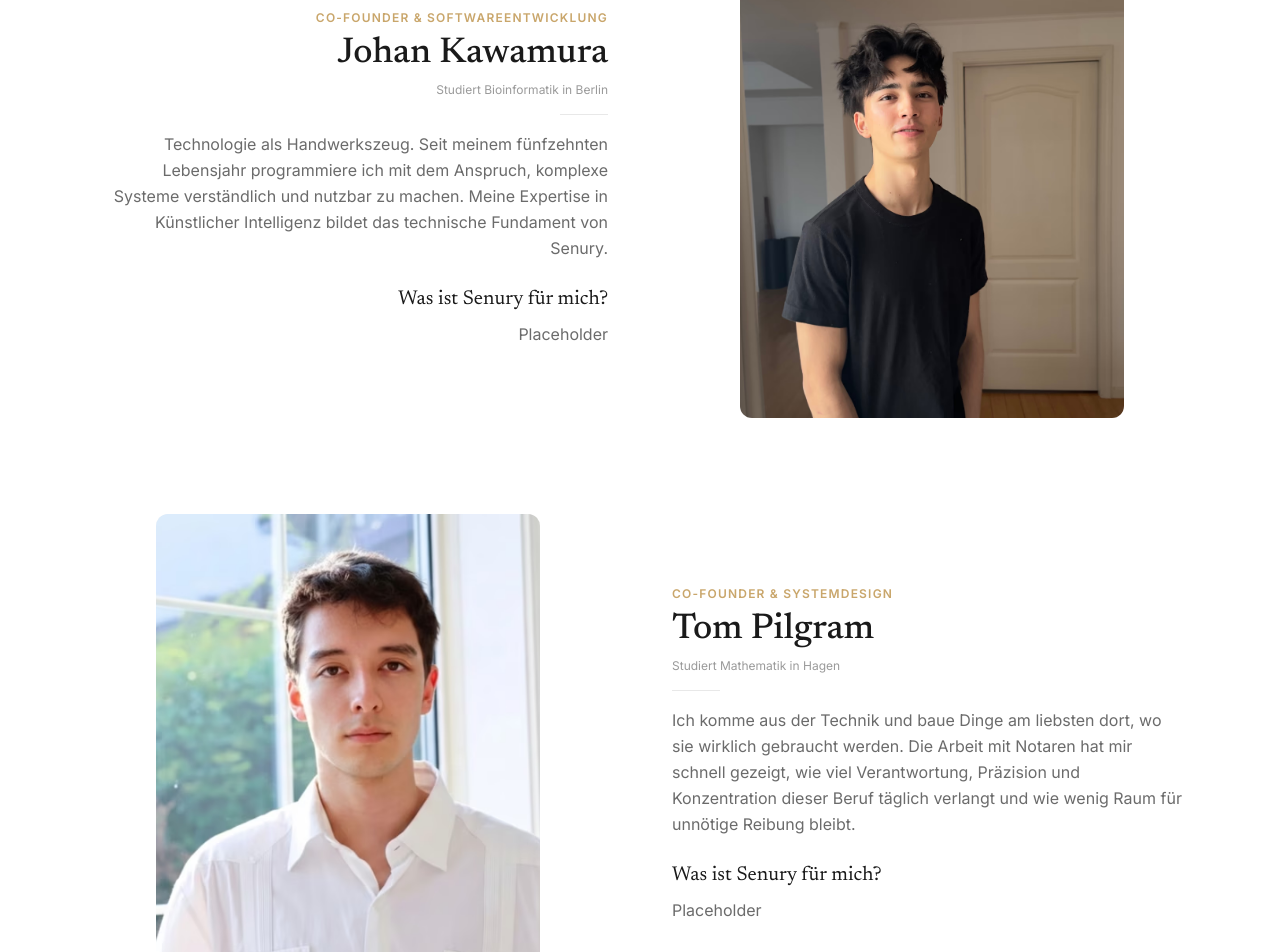
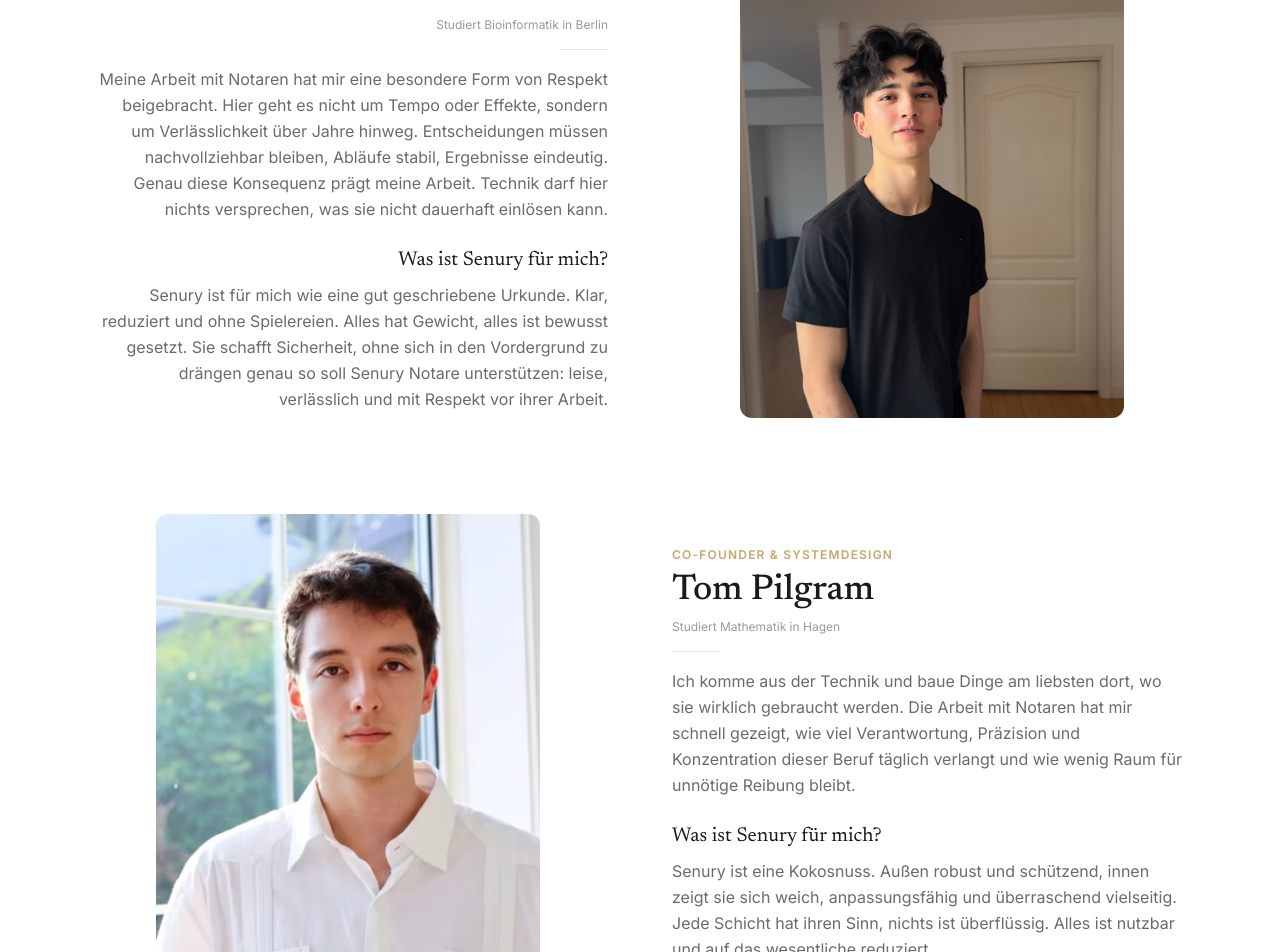
Before and after one commit to Senury/lawyer-ai, a Next.js app: page /ueber-uns in a window 1280 px wide. Shown: the part 1260-2212 px from the top of the page. Built offline with nearby package versions, Linux system fonts and the light colour scheme.

Commit message:
v1: DONE!!

```diff
--- a/app/ueber-uns/page.tsx
+++ b/app/ueber-uns/page.tsx
@@ -34,9 +34,9 @@ const teamMembers = [
     },
     education: "Studiert Bioinformatik in Berlin",
     bio: [
-      "Technologie als Handwerkszeug. Seit meinem fünfzehnten Lebensjahr programmiere ich mit dem Anspruch, komplexe Systeme verständlich und nutzbar zu machen. Meine Expertise in Künstlicher Intelligenz bildet das technische Fundament von Senury.",
+      "Meine Arbeit mit Notaren hat mir eine besondere Form von Respekt beigebracht. Hier geht es nicht um Tempo oder Effekte, sondern um Verlässlichkeit über Jahre hinweg. Entscheidungen müssen nachvollziehbar bleiben, Abläufe stabil, Ergebnisse eindeutig. Genau diese Konsequenz prägt meine Arbeit. Technik darf hier nichts versprechen, was sie nicht dauerhaft einlösen kann.",
       "Was ist Senury für mich?",
-      "Placeholder"
+      "Senury ist für mich wie eine gut geschriebene Urkunde. Klar, reduziert und ohne Spielereien. Alles hat Gewicht, alles ist bewusst gesetzt. Sie schafft Sicherheit, ohne sich in den Vordergrund zu drängen genau so soll Senury Notare unterstützen: leise, verlässlich und mit Respekt vor ihrer Arbeit."
     ],
     number: "02",
   },
@@ -52,7 +52,7 @@ const teamMembers = [
     bio: [
       "Ich komme aus der Technik und baue Dinge am liebsten dort, wo sie wirklich gebraucht werden. Die Arbeit mit Notaren hat mir schnell gezeigt, wie viel Verantwortung, Präzision und Konzentration dieser Beruf täglich verlangt und wie wenig Raum für unnötige Reibung bleibt.",
       "Was ist Senury für mich?",
-      "Placeholder"
+      "Senury ist eine Kokosnuss. Außen robust und schützend, innen zeigt sie sich weich, anpassungsfähig und überraschend vielseitig. Jede Schicht hat ihren Sinn, nichts ist überflüssig. Alles ist nutzbar und auf das wesentliche reduziert."
     ],
     number: "03",
   },
```
